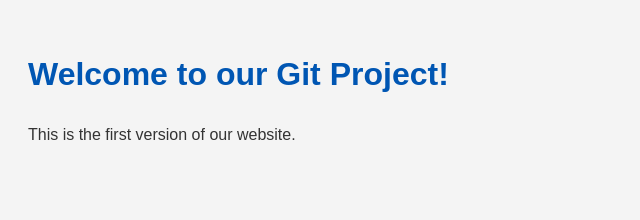
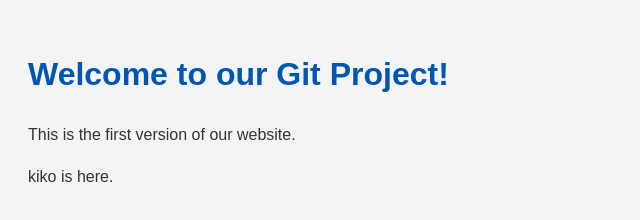
Before and after one commit to asoraledecnal/Design-and-Implementation-of-a-Web-Based-Network-Monitoring-Dashboard, a plain HTML site: page index.html in a window 1280 px wide. Shown: the full height of the page, 0-640 px from the left. Drawn offline with Linux system fonts and the light colour scheme.

Commit message:
kiko sent <kiko is here.>

```diff
--- a/index.html
+++ b/index.html
@@ -9,5 +9,6 @@
 <body>
     <h1>Welcome to our Git Project!</h1>
     <p>This is the first version of our website.</p>
+    <p>kiko is here.</p>
 </body>
 </html>
```
